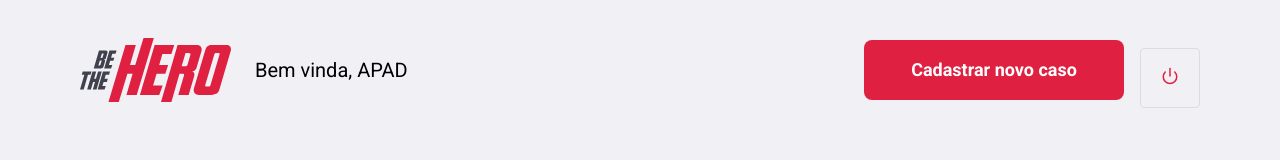
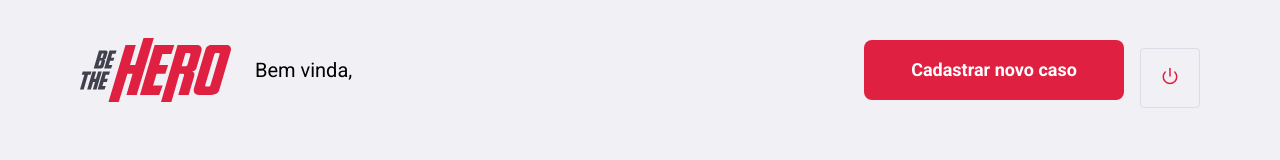
Before and after one commit to gabrielbriks/semana-omnistack11, a React (Create React App) app in the folder frontend/: page /profile in a window 1280 px wide. Shown: the top 160 px of the page. Built offline with nearby package versions, Linux system fonts and the light colour scheme.

Commit message:
Page Profile - Implementa nome da Ong dinâmicamente.
Utilizando o nome da ong dinâmicamente buscando do localStorage.

```diff
--- a/frontend/src/pages/Profile/index.js
+++ b/frontend/src/pages/Profile/index.js
@@ -1,16 +1,18 @@
-import React from "react";
-import { Link } from "react-router-dom";
-import { FiPower, FiTrash2 } from "react-icons/fi";
+import React from 'react';
+import { Link } from 'react-router-dom';
+import { FiPower, FiTrash2 } from 'react-icons/fi';
 
-import "./styles.css";
-import logoImg from "../../assets/logo.svg";
+import './styles.css';
+import logoImg from '../../assets/logo.svg';
 
 export default function Profile() {
+  const ongName = localStorage.getItem('ongName');
+
   return (
     <div className="profile-container">
       <header>
         <img src={logoImg} alt="Be The Hero" />
-        <span>Bem vinda, APAD</span>
+        <span>Bem vinda, {ongName}</span>
         <Link className="button" to="/incidents/new">
           Cadastrar novo caso
         </Link>
```
